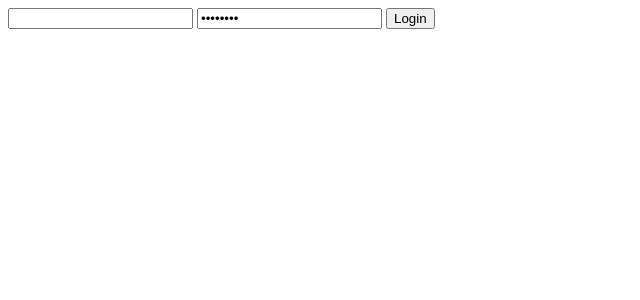
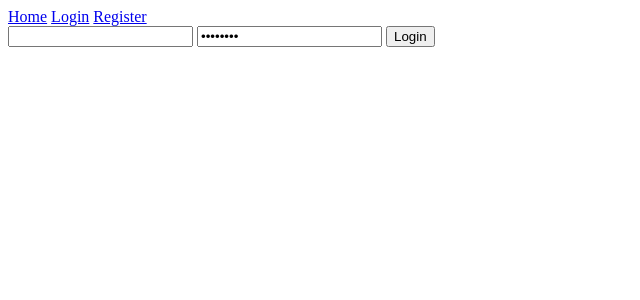
Before and after one commit to lindgr3n/hello-api-sveltekit, a SvelteKit app in the folder frontend/: page /register in a window 1280 px wide. Shown: the top 300 px of the page, without its empty margins (0-640 px from the left). Built offline with nearby package versions, Linux system fonts and the light colour scheme.

Commit message:
style: header

```diff
--- /dev/null
+++ b/frontend/src/routes/+layout.svelte
@@ -0,0 +1,7 @@
+<div>
+    <a href="/">Home</a>
+    <a href="/login">Login</a>
+    <a href="/register">Register</a>
+  </div>
+
+  <slot />
```
